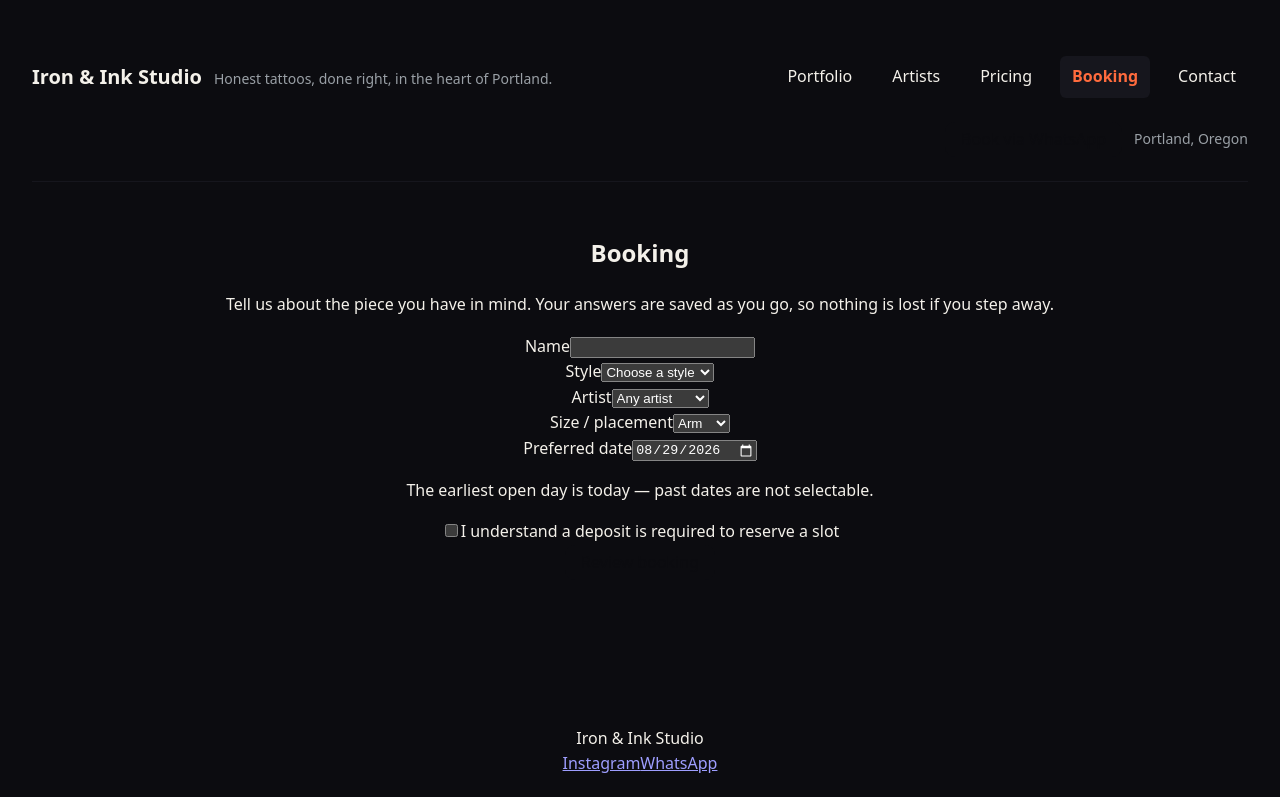
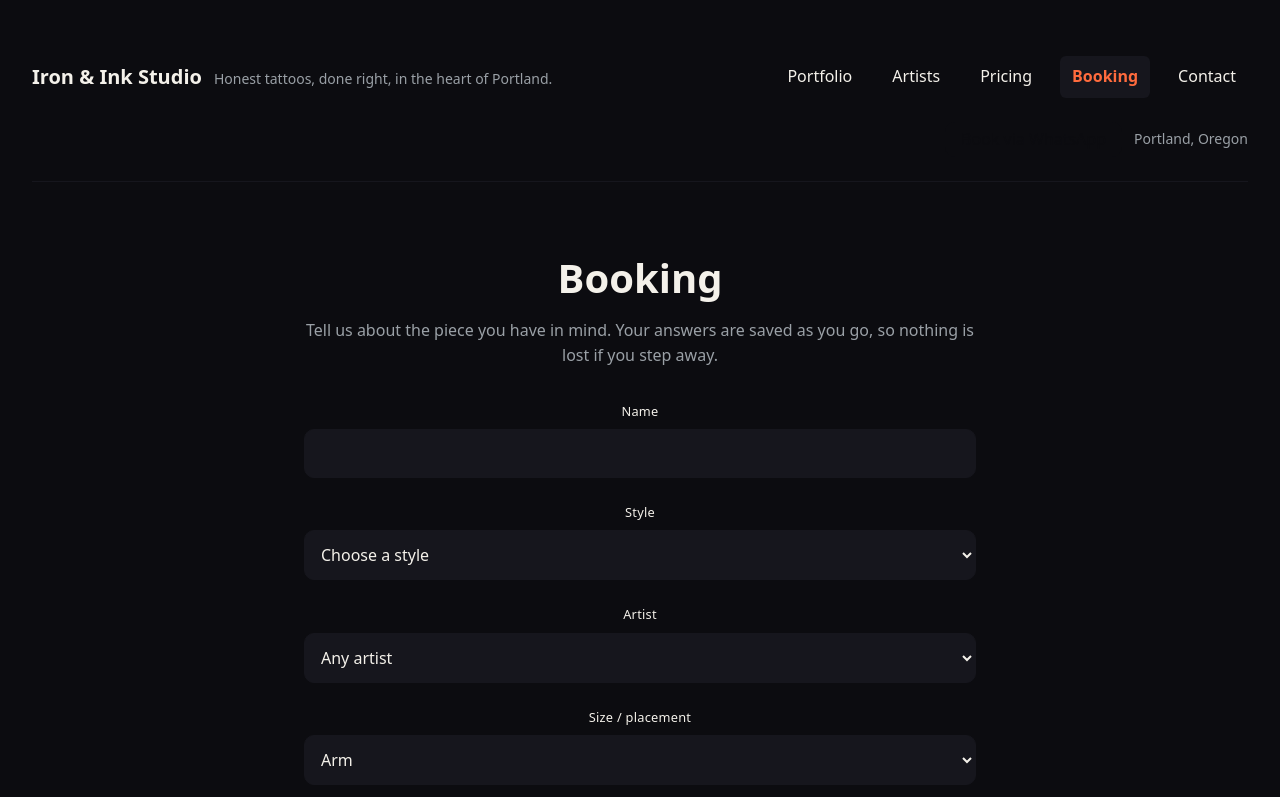
Before and after one commit to pradyumna-001/website-templates, a React (Vite) app: page /booking in a window 1280 px wide. Shown: the top 797 px of the page. Built offline with nearby package versions, Linux system fonts and the light colour scheme.

Commit message:
style(booking): form tokens, labels above inputs, inline hints
Label-above-input layout, select/picker surfaces, guidance and
inline validation hint styles using existing design tokens with strong
contrast; disabled submit and review-card layout.

```diff
--- a/src/styles/global.css
+++ b/src/styles/global.css
@@ -269,6 +269,170 @@ body {
 
 .gallery__empty {
   color: var(--color-muted);
+}
+
+/* Booking form: a constrained, controlled booking flow. Labels sit above
+   their inputs (legible, tight coupling between each label and its control),
+   picks come from selects (poka-yoke), the date picker floors at today, and
+   validation messages appear inline beside a touched field (Norman: errors as
+   a conversation, not a wall). A highlighted hint reads as guidance, not a
+   hue-only cue. */
+.booking {
+  padding: var(--space-8) var(--space-4);
+  max-width: 42rem;
+  margin: 0 auto;
+}
+
+.booking__heading {
+  font-size: clamp(1.75rem, 4vw, 2.5rem);
+  font-weight: var(--font-weight-bold);
+  margin: 0 0 var(--space-2);
+}
+
+.booking__lede {
+  color: var(--color-muted);
+  margin: 0 0 var(--space-8);
+}
+
+.booking__form {
+  display: flex;
+  flex-direction: column;
+  gap: var(--space-6);
+}
+
+.booking__field {
+  display: flex;
+  flex-direction: column;
+  gap: var(--space-2);
+}
+
+.booking__label {
+  font-size: 0.8rem;
+  font-weight: var(--font-weight-medium);
+  letter-spacing: 0.02em;
+}
+
+.booking__input {
+  box-sizing: border-box;
+  width: 100%;
+  padding: var(--space-3);
+  border-radius: var(--radius-md);
+  border: 1px solid var(--color-surface);
+  background-color: var(--color-surface);
+  color: var(--color-fg);
+  font-family: inherit;
+  font-size: 1rem;
+  line-height: 1.4;
+  transition: border-color 0.15s ease;
+}
+
+.booking__input:hover {
+  border-color: var(--color-accent);
+}
+
+.booking__input:focus-visible {
+  outline: none;
+  border-color: var(--color-accent);
+}
+
+.booking__help {
+  margin: 0;
+  color: var(--color-muted);
+  font-size: 0.8rem;
+}
+
+.booking__hint {
+  margin: 0;
+  color: var(--color-accent);
+  font-size: 0.8rem;
+}
+
+.booking__check {
+  display: flex;
+  align-items: center;
+  gap: var(--space-3);
+}
+
+.booking__check input {
+  accent-color: var(--color-accent);
+  width: 1.1rem;
+  height: 1.1rem;
+}
+
+.booking__check label {
+  font-size: 0.9rem;
+}
+
+.booking__submit {
+  align-self: flex-start;
+}
+
+.booking__submit:disabled {
+  opacity: 0.45;
+  cursor: not-allowed;
+  transform: none;
+}
+
+.booking__review {
+  border: 1px solid var(--color-surface);
+  border-radius: var(--radius-lg);
+  background-color: var(--color-surface);
+  padding: var(--space-8);
+}
+
+.booking__review-title {
+  margin: 0 0 var(--space-6);
+  font-size: 1.25rem;
+  font-weight: var(--font-weight-bold);
+}
+
+.booking__review-list {
+  margin: 0 0 var(--space-6);
+  display: flex;
+  flex-direction: column;
+  gap: var(--space-4);
+}
+
+.booking__review-list div {
+  display: flex;
+  gap: var(--space-4);
+}
+
+.booking__review-list dt {
+  width: 9rem;
+  flex-shrink: 0;
+  color: var(--color-muted);
+  font-size: 0.8rem;
+  text-transform: uppercase;
+  letter-spacing: 0.06em;
+}
+
+.booking__review-list dd {
+  margin: 0;
+  font-weight: var(--font-weight-medium);
+}
+
+.booking__review-note {
+  color: var(--color-muted);
+  font-size: 0.9rem;
+  margin: 0 0 var(--space-6);
+}
+
+.booking__review-actions {
+  display: flex;
+  gap: var(--space-3);
+  flex-wrap: wrap;
+}
+
+.booking__review-back {
+  background-color: transparent;
+  border: 1px solid var(--color-surface);
+  color: var(--color-fg);
+}
+
+.booking__review-back:hover {
+  border-color: var(--color-accent);
+  color: var(--color-accent);
 }
 
 /* TattooCard: an obvious, self-evidently clickable tile that opens a lightbox.
```
